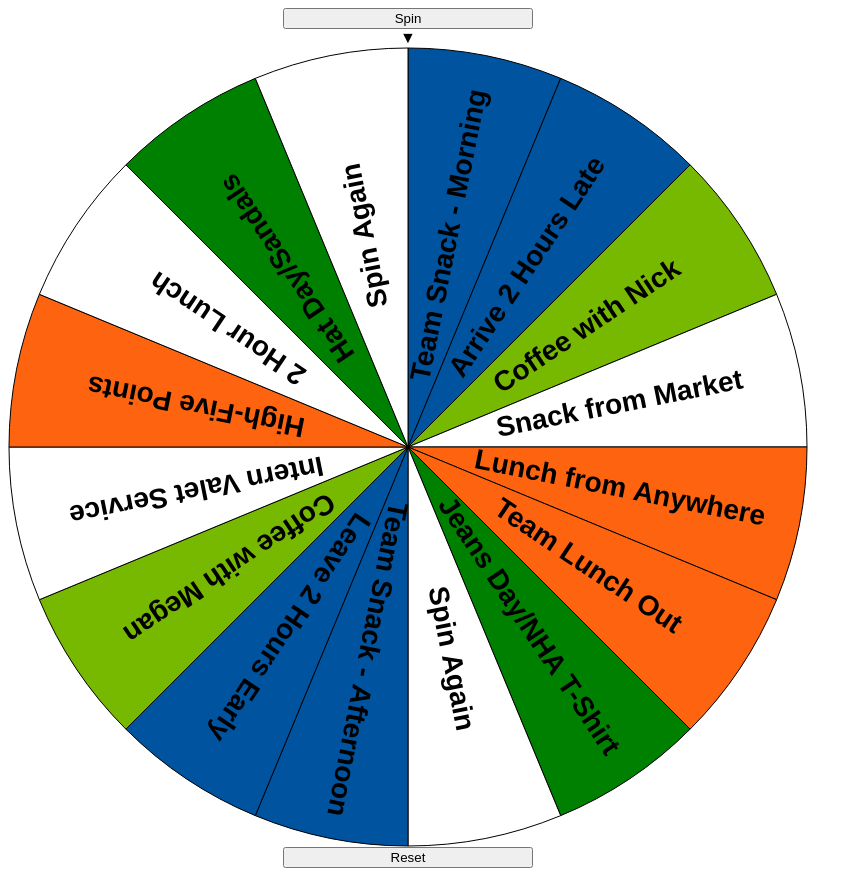
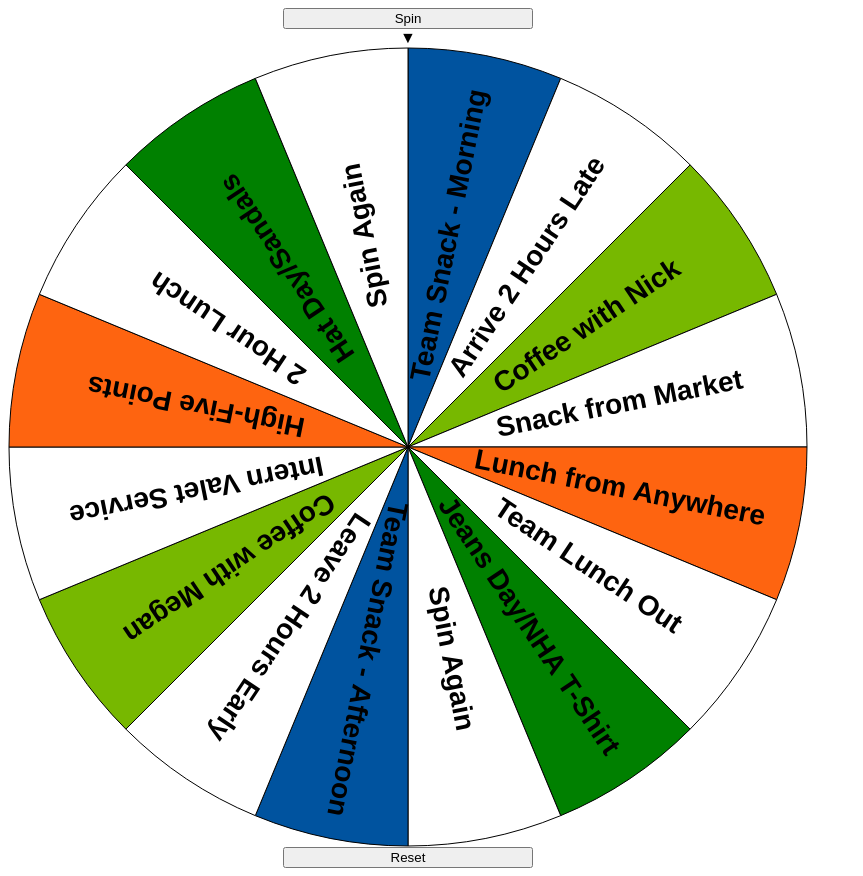
Before and after one commit to nha-govr-prizewheel/nha-govr-prizewheel.github.io, a plain HTML site: page index.html in a window 1280 px wide. Shown: the whole page, without its empty margins (0-863 px from the left). Drawn offline with Linux system fonts and the light colour scheme.

Commit message:
Update index.html

```diff
--- a/index.html
+++ b/index.html
@@ -51,16 +51,16 @@
                 'segments'     :        // Define segments including colour and text.
                 [
                    {'fillStyle' : '#00539f', 'text' : "Team Snack - Morning"},
-                   {'fillStyle' : '#White', 'text' : 'Arrive 2 Hours Late'},
+                   {'fillStyle' : 'White', 'text' : 'Arrive 2 Hours Late'},
                    {'fillStyle' : '#77b800', 'text' : 'Coffee with Nick'},
                    {'fillStyle' : 'White', 'text' : 'Snack from Market'},
                    {'fillStyle' : '#fe6410', 'text' : 'Lunch from Anywhere'},
-                   {'fillStyle' : '#White', 'text' : 'Team Lunch Out'},
+                   {'fillStyle' : 'White', 'text' : 'Team Lunch Out'},
                    {'fillStyle' : 'Green', 'text' : 'Jeans Day/NHA T-Shirt'},
                    {'fillStyle' : 'White', 'text' : 'Spin Again'},
 
                    {'fillStyle' : '#00539f', 'text' : "Team Snack - Afternoon"},
-                   {'fillStyle' : '#White', 'text' : 'Leave 2 Hours Early'},
+                   {'fillStyle' : 'White', 'text' : 'Leave 2 Hours Early'},
                    {'fillStyle' : '#77b800', 'text' : 'Coffee with Megan'},
                    {'fillStyle' : 'White', 'text' : 'Intern Valet Service'},
                    {'fillStyle' : '#fe6410', 'text' : 'High-Five Points'},
```
